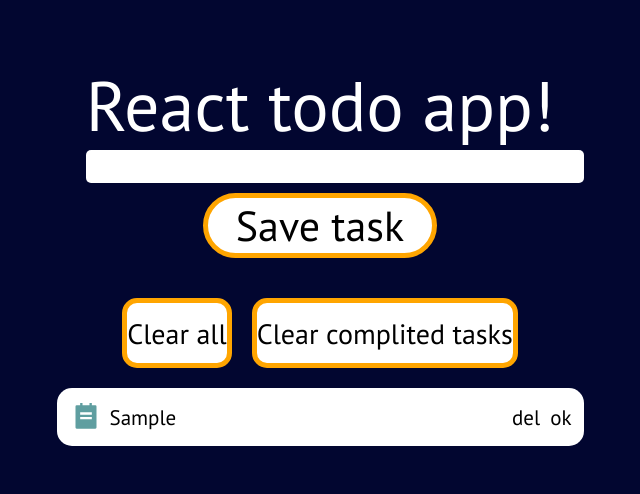
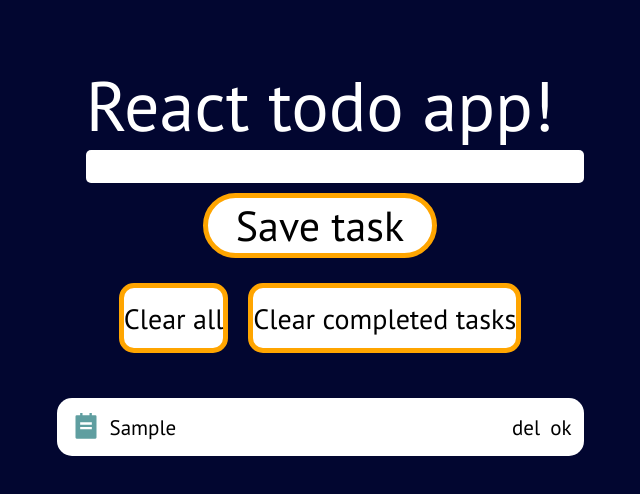
Before and after one commit to Dead-Reaven/25-todo-app-v2, a React (Create React App) app: page / in a window 1280 px wide. Both pictures are taken after typing "Sample" into the empty fields and a click on the input "Save task". Shown: the top 494 px of the page, without its empty margins (320-960 px from the left). Built offline with nearby package versions, Linux system fonts and the light colour scheme.

Commit message:
all task is done!

```diff
--- a/src/App.js
+++ b/src/App.js
@@ -1,6 +1,7 @@
+import { useState } from 'react';
 import Form from './Components/Form';
 import Todolist from './Components/Todolist';
-import { useState } from 'react';
+import style from './CSS/Todolist.module.css';
 import './CSS/null.css';
 import './CSS/App.css';
 
@@ -13,8 +14,6 @@
 
 function App() {
 	const [state, setState] = useState(initState([], 0));
-
-	// console.log(state);
 
 	const pushTaskHandler = (text) => {
 		const pushedState = initState(
@@ -34,9 +33,18 @@
 		setState(filteredState);
 	};
 
+	const clearState = () => setState(initState([], 0));
+
+	const clearCompletedTodos = () => {
+		const uncompletedTodos = [
+			...state.data.filter((todo) => !todo.isCompleted ),
+		];
+		const filteredState = initState(uncompletedTodos, 0);
+		setState(filteredState);
+	};
+
 	const setIsCompletedHandler = (todoId, bolean) => {
-		// const isCompleted = state.data[todoId].isCompleted;
-		state.data[todoId].isCompleted = bolean; //isCompleted ? false : true;
+		state.data[todoId].isCompleted = bolean;
 		setState(initState([...state.data], state.completedTodo));
 	};
 
@@ -45,6 +53,14 @@
 			<div className='container'>
 				<div className='todo'>
 					<Form onSubmit={pushTaskHandler} />
+					{!!state.data.length && (
+						<div className={style.row}>
+							<button onClick={clearState}>Clear all</button>
+							<button onClick={clearCompletedTodos}>
+								Clear completed tasks
+							</button>
+						</div>
+					)}
 					<Todolist
 						state={state}
 						deleteTask={deleteTaskHandler}
--- a/src/Components/Todo.js
+++ b/src/Components/Todo.js
@@ -4,20 +4,11 @@
 
 const Todo = (props) => {
 	const { data, id, deleteTask, setIsCompleted } = props;
-	// const [todoIsCompleted, setTodoIsCompleted] = useState(data.isCompleted);
-	const changeIsTodoCompleted = () => {
-		if (data.isCompleted) { //! bug не меняется стиль при смене состояния App
-			// setTodoIsCompleted(false);
-			setIsCompleted(id, false);
-		} else {
-			// setTodoIsCompleted(true);
-			setIsCompleted(id, true);
-		}
-	};
+
 	return (
 		<div
-			className={ //! bug не меняется стиль при смене состояния App
-				data.isCompleted ? `${style.Todo} ${style.isCompleted}` : style.Todo
+			className={
+				`${style.Todo}` + ` ${data.isCompleted && style.TodoCompleted} `
 			}
 		>
 			<RiTodoFill className={style.todoICo} />
@@ -26,7 +17,12 @@
 				<button className={style.btnDel} onClick={() => deleteTask(id)}>
 					del
 				</button>
-				<button className={style.btnOk} onClick={changeIsTodoCompleted}>
+				<button
+					className={style.btnOk}
+					onClick={() => {
+						setIsCompleted(id, data.isCompleted ? false : true);
+					}}
+				>
 					ok
 				</button>
 			</div>
--- a/src/Components/Todolist.js
+++ b/src/Components/Todolist.js
@@ -4,7 +4,7 @@
 const Todolist = (props) => {
 	const { state, deleteTask, setIsCompleted } = props;
 
-	const todos = state.data.map((item,index) => (
+	const todos = state.data.map((item, index) => (
 		<Todo
 			data={item}
 			id={index}
@@ -21,13 +21,7 @@
 		</h1>
 	) : (
 		// else show todos
-		<div className={style.TodoList}>
-			<div className={style.row}>
-				<button>Clear all</button>
-				<button>Clear complited tasks</button>
-			</div>
-			{todos}
-		</div>
+		<div className={style.TodoList}>{todos}</div>
 	);
 };
 
```
